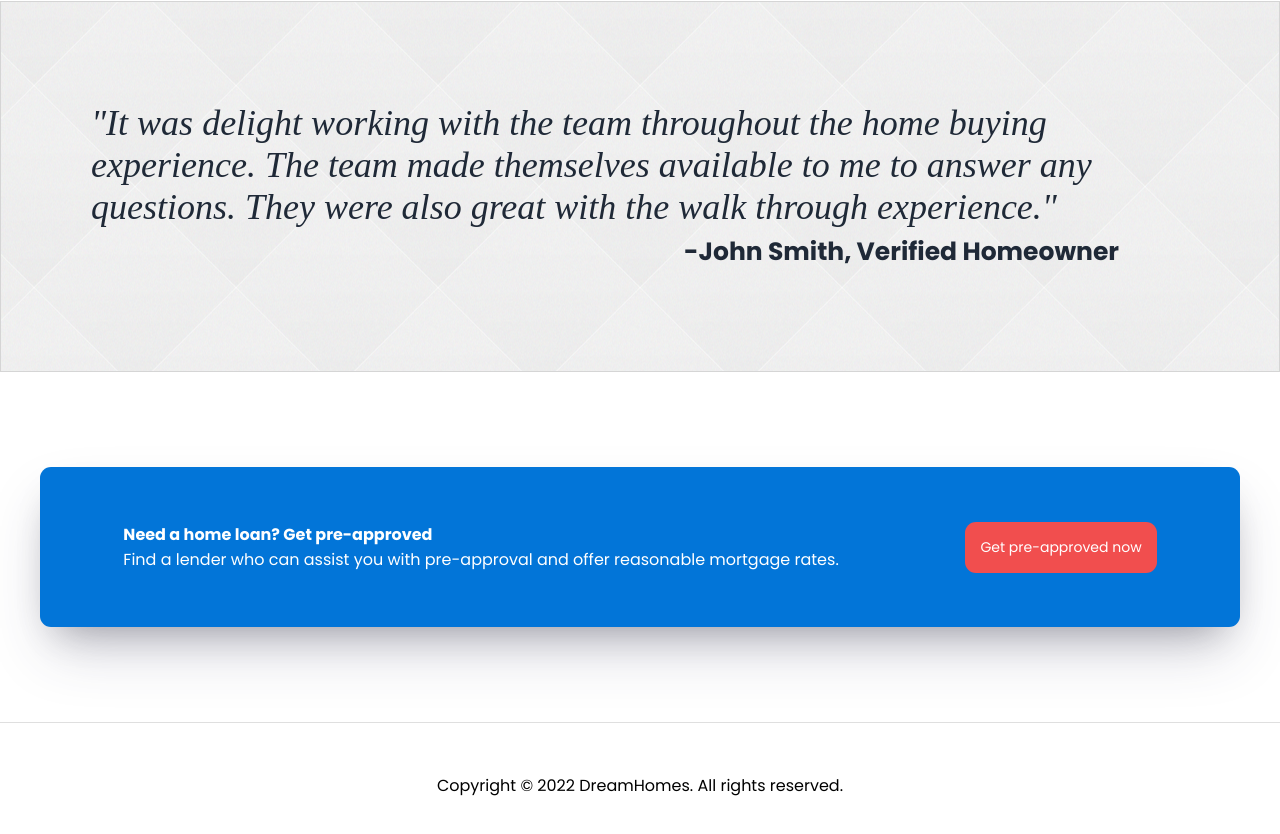
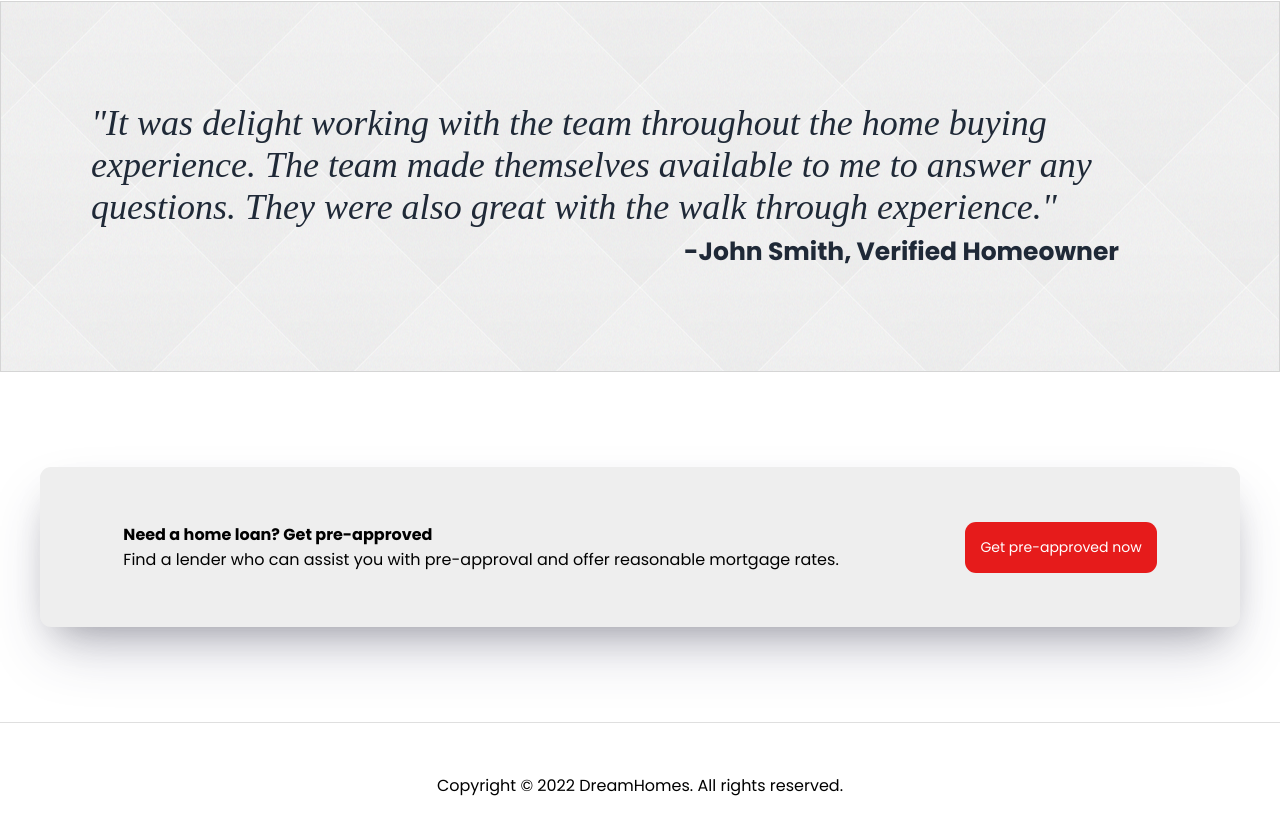
Before and after one commit to iTzNeMeSiS/Landing-Page-Demo, a plain HTML site: page index.html in a window 1280 px wide. Shown: the part 1924-2758 px from the top of the page. Drawn offline with Linux system fonts and the light colour scheme.

Commit message:
Update main.css

```diff
--- a/main.css
+++ b/main.css
@@ -234,7 +234,8 @@
 }
 .cta {
     padding: 20px;
-    background-color: #0275d8 ;
+    color: black;
+    background-color: #eee;
     width: 1200px;
     height: 160px;
     box-shadow: rgba(50, 50, 93, 0.25) 0px 30px 60px -12px, rgba(0, 0, 0, 0.3) 0px 18px 36px -18px;
@@ -242,7 +243,8 @@
 
 .cta-button {
     padding: 15px 15px;
-    background-color: #f14e4e;
+    background-color: #e61b1b;
+    color: white;
     border: red;
     font-size: 14px;
 }
```
